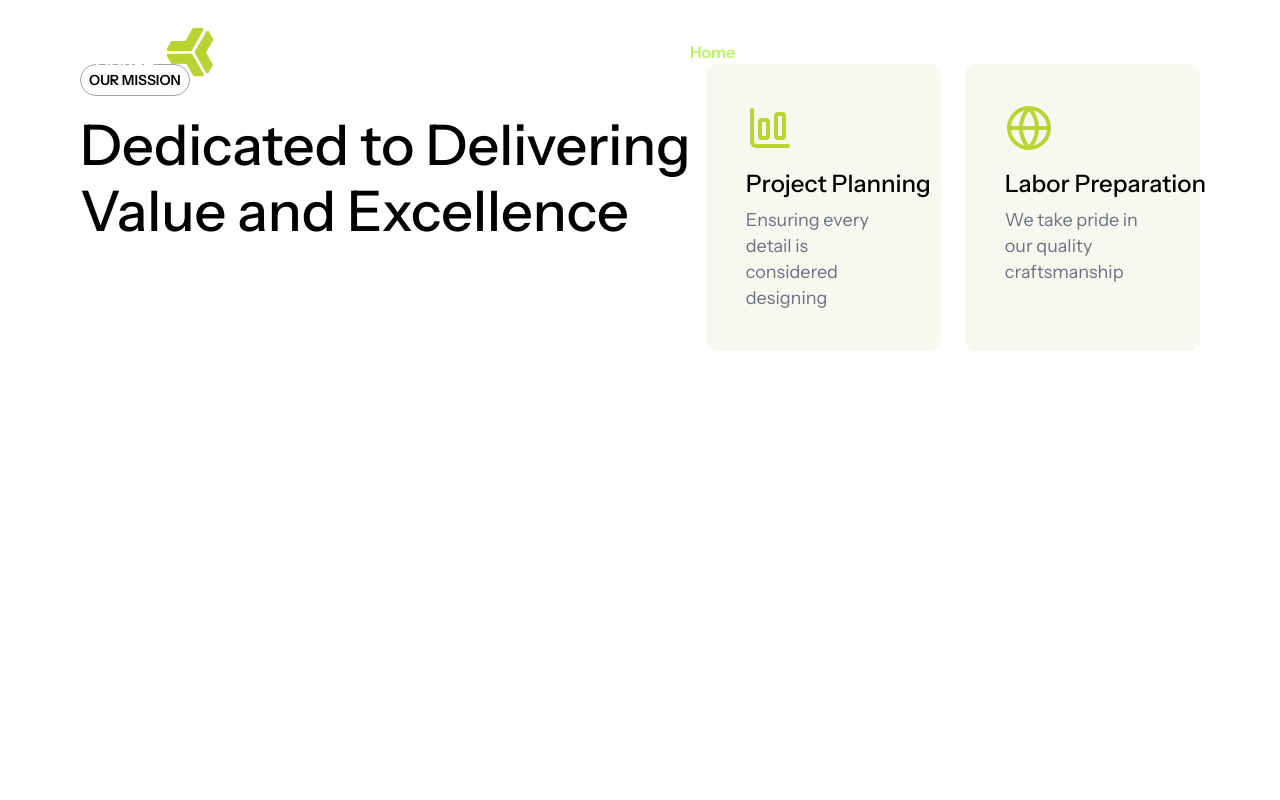
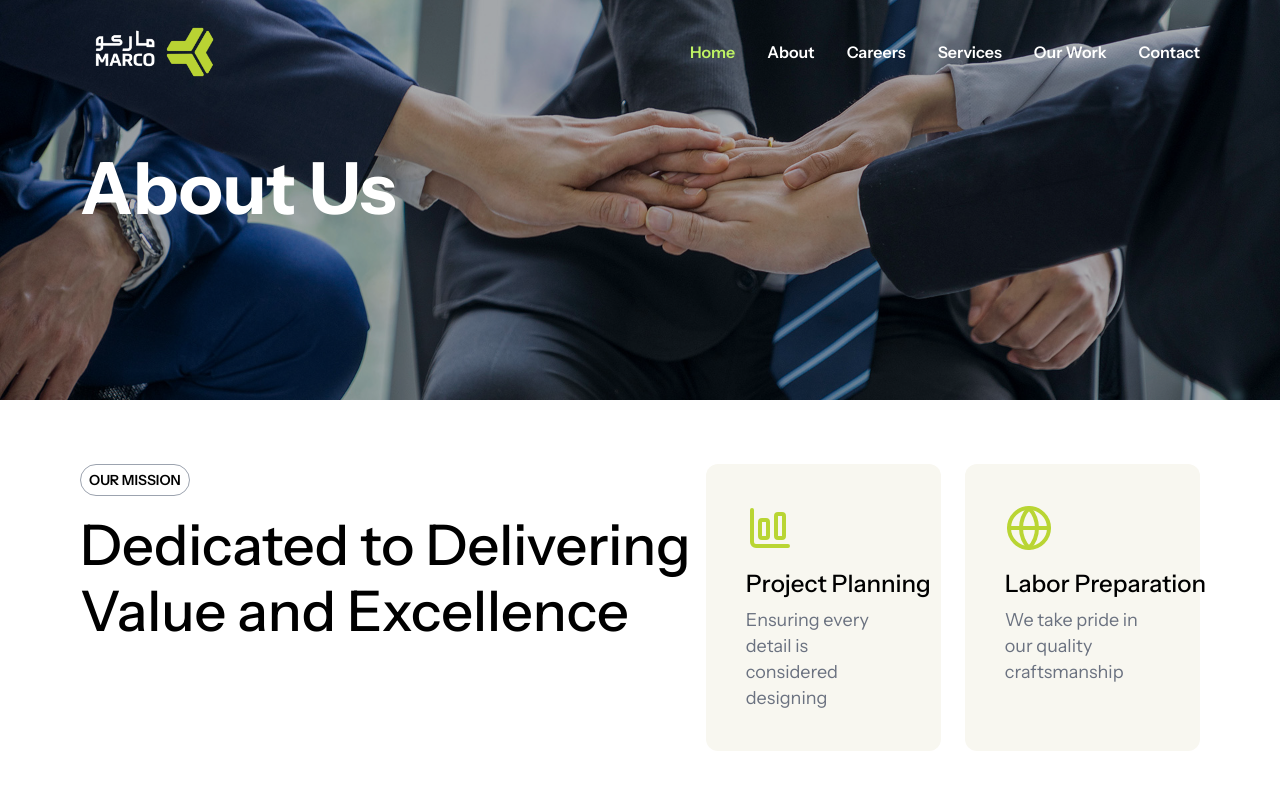
Before and after one commit to kraftonit/al-osaimi, a Next.js app: page /about-us in a window 1280 px wide. Shown: the top 800 px of the page. Built offline with nearby package versions, Linux system fonts and the light colour scheme.

Commit message:
style: about us page design in progress

```diff
--- a/src/app/about-us/page.tsx
+++ b/src/app/about-us/page.tsx
@@ -1,9 +1,11 @@
 import React from "react";
 import OurMission from "@/components/about/OurMission";
+import Breadcrumb from "@/components/global/Breadcrumb";
 
 const AboutUs = () => {
   return (
     <main className="min-h-screen">
+      <Breadcrumb title="About Us" imgUrl="/images/about-breadcrumb.jpg" />
       <section className="py-16 bg-white">
         <div className="container">
           <OurMission />
```
Also changed, not shown: public/images/about-breadcrumb.jpg (added).
